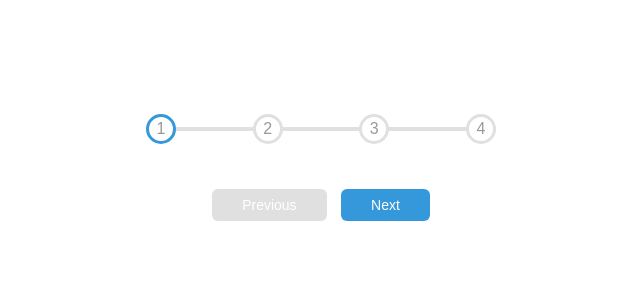
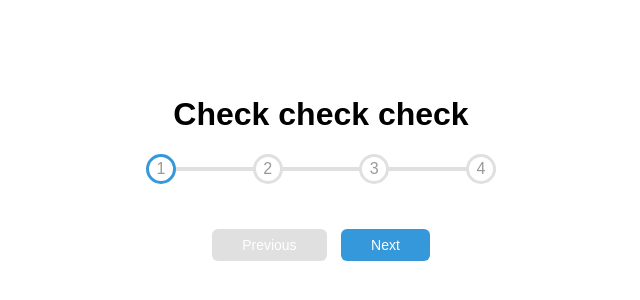
Before and after one commit to talhasan06/progress-steps, a plain HTML site: page index.html in a window 1280 px wide. Shown: the part 230-530 px from the top of the page, without its empty margins (319-959 px from the left). Drawn offline with Linux system fonts and the light colour scheme; a web font is replaced by a local one.

Commit message:
added html

```diff
--- a/index.html
+++ b/index.html
@@ -9,6 +9,7 @@
 </head>
 <body>
     <div class="container">
+      <h1>Check check check</h1>
         <div class="progress-container">
             <div class="progress" id="progress"></div>
             <div class="circle active">1</div>
```
Also changed, not shown: 1 other file.
